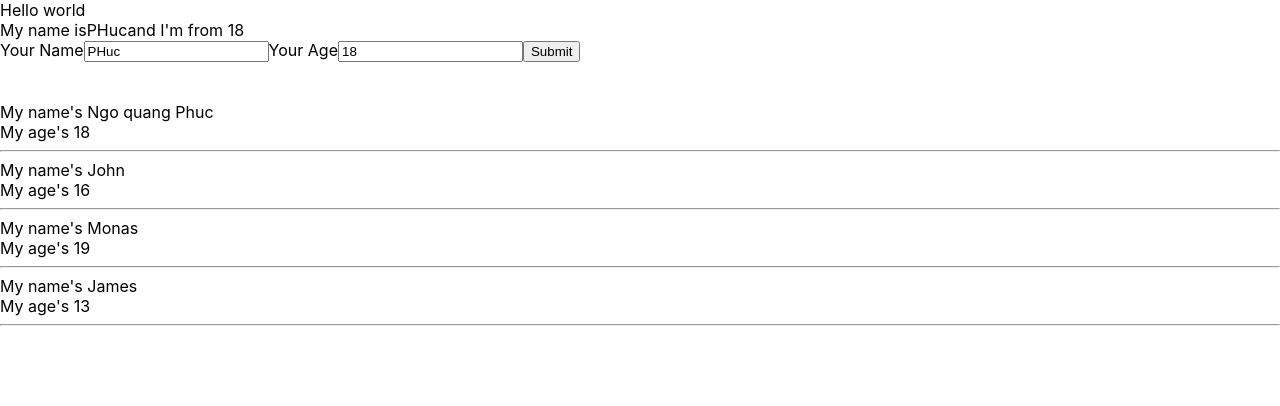
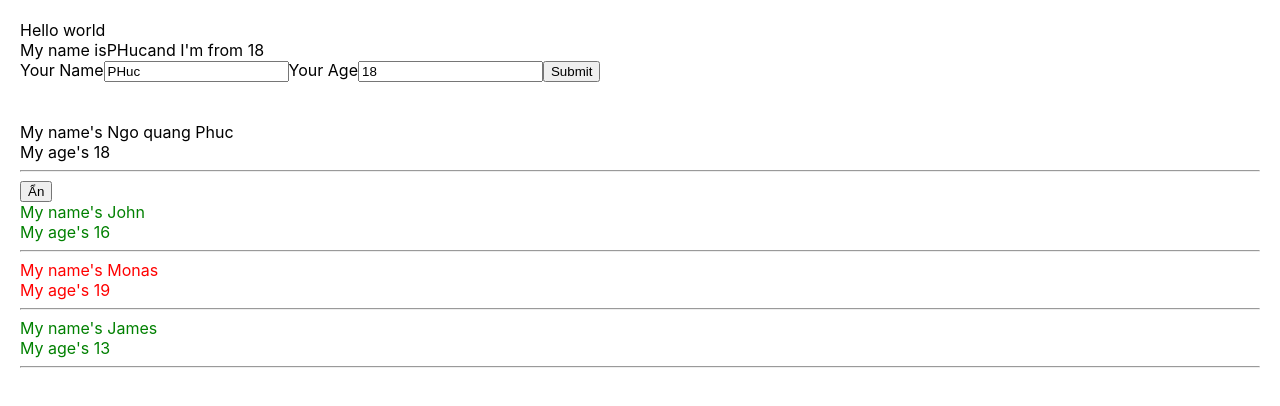
Before and after one commit to ngophuc29/Learn, a React (Create React App) app: page / in a window 1280 px wide. Shown: the top 406 px of the page. Built offline with nearby package versions, Linux system fonts and the light colour scheme.

Commit message:
câu điều kiện ? :

```diff
--- a/src/App.css
+++ b/src/App.css
@@ -5,6 +5,7 @@ body {
     sans-serif;
   -webkit-font-smoothing: antialiased;
   -moz-osx-font-smoothing: grayscale;
+  padding: 20px;
 }
 
 code {
@@ -50,3 +51,16 @@ code {
     transform: rotate(360deg);
   }
 }
+.red{
+  color: red;
+}
+.green{
+  color: green;
+}
+
+.show {
+  display: block;
+}
+.hide {
+  display: none;
+}
--- a/src/components/DisplayInfor.js
+++ b/src/components/DisplayInfor.js
@@ -1,6 +1,9 @@
 import React from "react";
-
+import "../App.css"
 class DisplayInformation extends React.Component {
+    state = {
+        hideshow:true
+    }
     render() {
         const { name, age, listUsers } = this.props
 
@@ -10,14 +13,36 @@ class DisplayInformation extends React.Component {
                 <div className="">My age's {age}</div>
                 <hr />
 
+                <button className=""
+                onClick={()=>this.setState({hideshow:!this.state.hideshow})}
+                > {
+                    this.state.hideshow==true?'Ẩn':'Hiện'
+                }
+                    </button>
+
                 {listUsers.map((item) => {
-                    // console.log(item.name)
+                    // console.log(item )
                     return (
 
-                        <div key={item.id}>
+
+                        //show hide button
+                        // cách 1
+                        // <div key={item.id} className={item.age > 18 ? 'red' : 'green',this.state.hideshow==true?'show':'hide'}>
+                        //     <div className="">My name's {item.name}</div>
+                        //     <div className="">My age's {item.age}</div>
+                        //     <hr />
+                        // </div>
+
+                        //cách 2
+                        <div>
+                            {
+                                this.state.hideshow &&
+                                <div key={item.id} className={item.age > 18 ? 'red' : 'green' }>
                             <div className="">My name's {item.name}</div>
                             <div className="">My age's {item.age}</div>
                             <hr />
+                        </div>
+                            }
                         </div>
 
                     )
--- a/src/index.js
+++ b/src/index.js
@@ -8,9 +8,9 @@ import store from './redux/store';
 const root = ReactDOM.createRoot(document.getElementById('root'));
 root.render(
   <Provider store={store}>
-    <React.StrictMode>
+    {/* <React.StrictMode> */}
       <App />
-    </React.StrictMode>
+    {/* </React.StrictMode> */}
   </Provider>
 );
 
```
